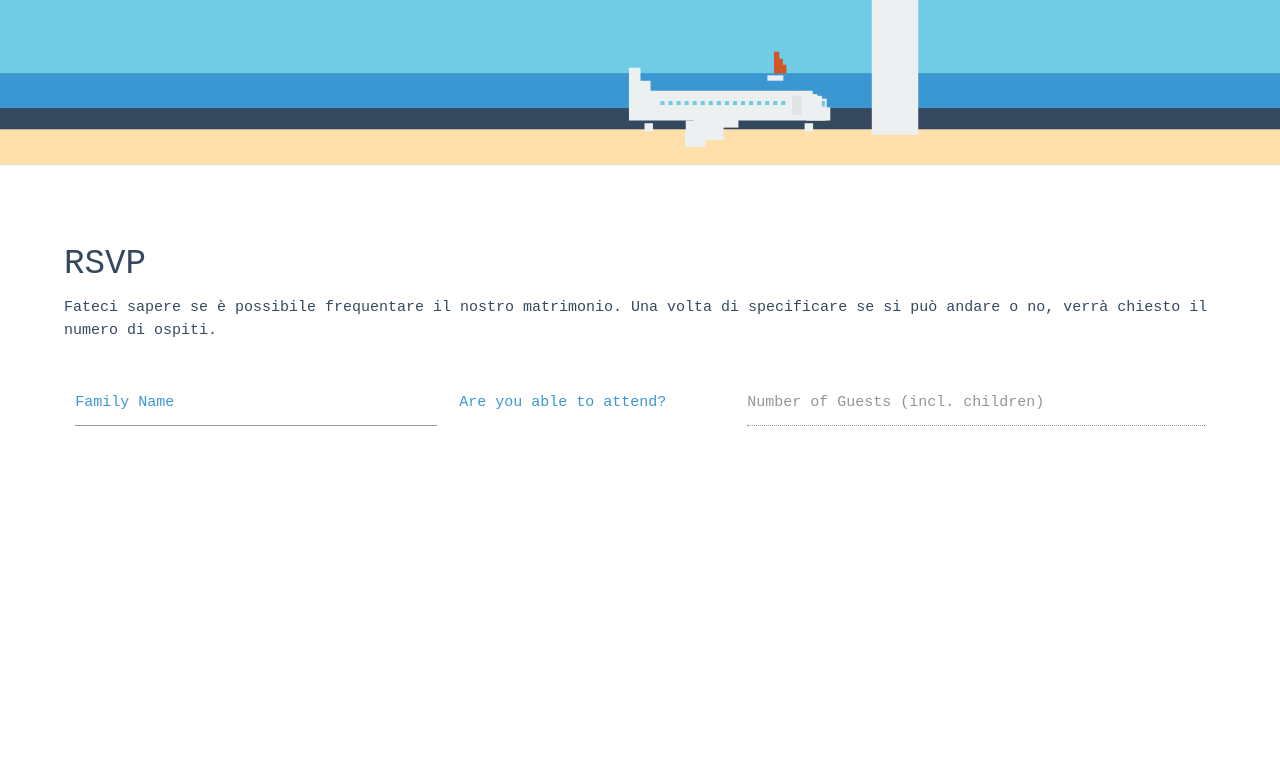
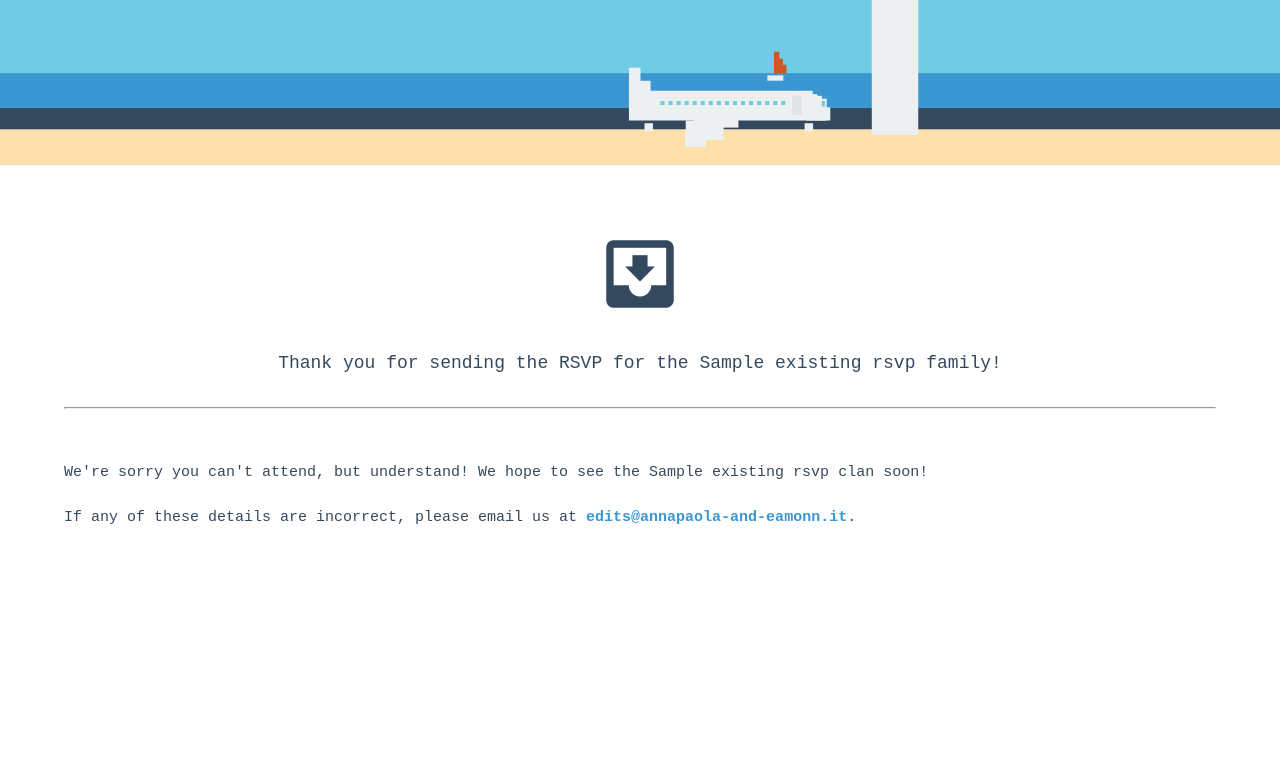
Before and after one commit to eamonnmag/wedding_site, a Django app: template wedding/templates/it.html in a window 1280 px wide. Shown: the part 3099-3868 px from the top of the page. Run offline with Django 3.2, Linux system fonts and the light colour scheme; tables that the repository leaves empty hold one stand-in row (values such as "Sample post"); the template is opened without the code that fills it: values that come from a table or form of the project are taken from there, most other values are stand-ins (such as "Sample title", 1, 10 or a date in 2020); grey boxes marked "Sample" are stand-in pictures; some libraries are stand-ins or nearby versions.

Commit message:
rsvp: added checks for italian version.
* TODO: Need to add the display to show once submission has been done.

Signed-off-by: Eamonn Maguire <eamonnmag@gmail.com>

```diff
--- a/wedding/templates/en.html
+++ b/wedding/templates/en.html
@@ -161,11 +161,6 @@
                         </ul>
 
                     {% endif %}
-
-
-
-
-
                 {% else %}
 
                     <p>Let us know if you can attend our wedding. Once you specify if
--- a/wedding/templates/it.html
+++ b/wedding/templates/it.html
@@ -150,11 +150,61 @@
     <section id="rsvp" class="rsvp_bg">
         <div class="rsvp">
             <div class="description">
-                <h4>RSVP</h4>
+                {% if existing_rsvp %}
+                    <div align="center">
+                        <i class="material-icons large">move_to_inbox</i>
+                    </div>
 
-                <p>Fateci sapere se è possibile frequentare il nostro matrimonio. Una volta di specificare se
-                    si può andare o no, verrà chiesto il numero di
-                    ospiti.</p>
+                    <br/>
+
+                    <p class="large-text center">Thank you for sending the RSVP for the {{ existing_rsvp.family_name }}
+                        family! </p><br/>
+
+                    <hr/>
+                    <br/><br/>
+                    {% if existing_rsvp.attending %}
+                        <p>We're looking forward to seeing you at the wedding!</p>
+                        <br/>
+                        <p>Get excited and read more about the beautiful location you're going to be visiting <a href=""
+                                                                                                                 target="_new">here</a>.
+                        </p>
+                        <br/>
+                    {% else %}
+                        <p>We're sorry you can't attend, but understand! We hope to see
+                            the {{ existing_rsvp.family_name }} clan soon!</p>
+                        <br/>
+                    {% endif %}
+
+
+                    <p>If any of these details are incorrect, please email us at <a
+                            href="mailto:edits@annapaola-and-eamonn.it?subject=Edits for {{ existing_rsvp.family_name }}">edits@annapaola-and-eamonn.it</a>.
+                    </p>
+
+
+
+                    {% if existing_rsvp.attending %}
+                        <br/>
+                        <p>Guest details:</p><br/>
+
+                        <ul class="collection" id="guest_summary">
+                            {% for attendant in existing_rsvp.attendees.all %}
+                                <li class="collection-item avatar">
+                                    <i class="material-icons circle {% if attendant.type == 'adult' %}red{% else %}blue{% endif %}">
+                                        {% if attendant.type == 'adult' %}person{% else %}
+                                            child_care{% endif %}</i>
+                                    <span class="title">{{ attendant.first_name }} {{ attendant.last_name }} ({{ attendant.nationality }})</span>
+                                    <p><strong>Dietary requirements:</strong> {{ attendant.dietary_requirements }}
+                                    </p>
+                                </li>
+                            {% endfor %}
+                        </ul>
+
+                    {% endif %}
+                {% else %}
+
+                    <p>Let us know if you can attend our wedding. Once you specify if
+                        you can go or not, you will be asked for the number of
+                        guests.</p>
                     <br/>
                     <div class="row">
                         <div class="input-field col m4 s12">
@@ -191,6 +241,7 @@
                         </button>
                     </div>
 
+                {% endif %}
             </div>
         </div>
     </section>
```
Lines whose indentation alone changed are shown as unchanged.
